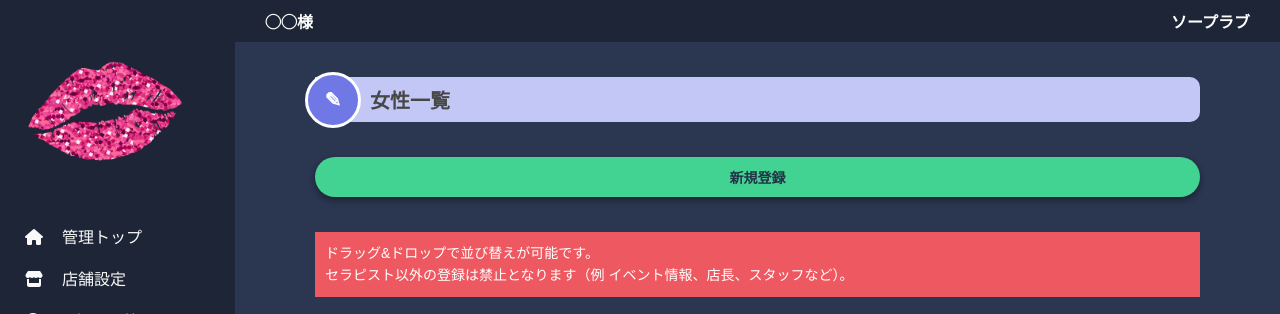
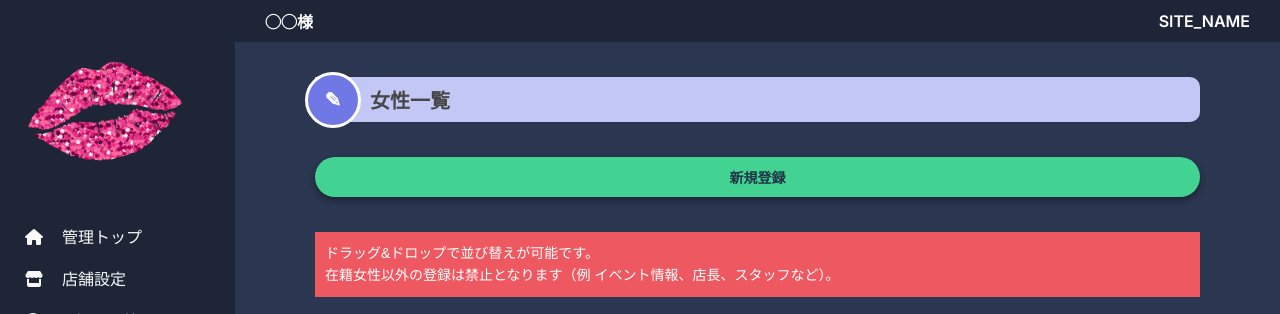
Before and after one commit to YF0414/20240613admin, a PHP site: page /profile_list.php in a window 1280 px wide. Shown: the top 314 px of the page. Run offline with PHP 8.4, Linux system fonts and the light colour scheme; some libraries are stand-ins or nearby versions.

Commit message:
Update profile_list.php

```diff
--- a/admin.soapland.love/profile_list.php
+++ b/admin.soapland.love/profile_list.php
@@ -30,7 +30,7 @@ include 'define.php';
           <h1>女性一覧</h1>
           <button class="push-button" onclick="location.href='profile.php'">新規登録</button>
           <p style="background:#ee5961; padding:10px; color:#fff; font-size:14px; margin:30px 0;">ドラッグ&ドロップで並び替えが可能です。<br>
-          セラピスト以外の登録は禁止となります（例 イベント情報、店長、スタッフなど）。
+          在籍女性以外の登録は禁止となります（例 イベント情報、店長、スタッフなど）。
           </p>
           <div class="container_photo">
             <div class="grid-item_photo">
```
